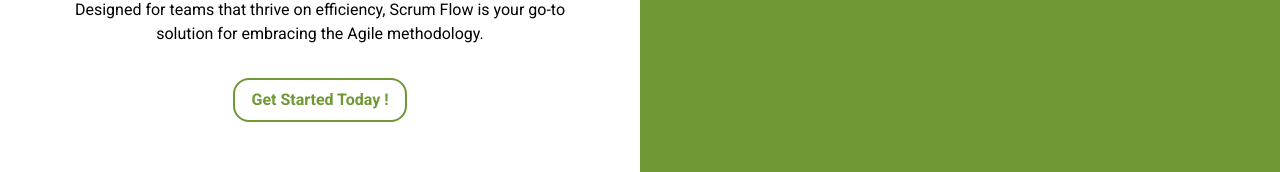
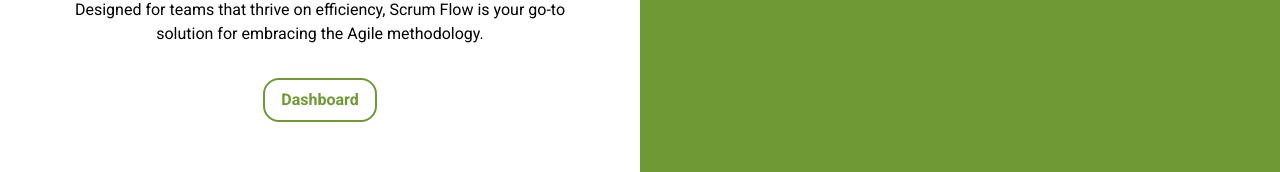
Before and after one commit to FevenSeyfu/scrumflow, a React (Vite) app in the folder frontend/: page / in a window 1280 px wide. Shown: the part 444-616 px from the top of the page. Built offline with nearby package versions, Linux system fonts and the light colour scheme; sample sign-in values are in the browser's storage.

Commit message:
Add link to dashboard on homepage

```diff
--- a/frontend/src/pages/Home.jsx
+++ b/frontend/src/pages/Home.jsx
@@ -1,25 +1,43 @@
-import React from 'react'
-import Header from '../components/common/Header.jsx'
+import React from "react";
+import Header from "../components/common/Header.jsx";
+import { useSelector } from "react-redux";
 import { Link, useNavigate } from "react-router-dom";
 const Home = () => {
+  const { user, isLoading, isError, isSuccess, message } = useSelector(
+    (state) => state.auth
+  );
   return (
-    <div className='flex flex-col h-screen'>
+    <div className="flex flex-col h-screen">
       <Header />
-      <div className='flex-1 flex flex-row '>
-         <div className='w-3/6 flex flex-col items-center justify-center px-8'>
-          <h2 className='text-4xl font-bold mb-2'>Welcome to Scrum Flow</h2>
-          <h3 className='text-2xl font-bold mb-2 text-olive-green'>Your Agile Project Companion</h3>
-          <p className='mx-4 my-8 text-center'>
-          Unlock the power of unparalleled project management with Scrum Flow. Designed for teams that thrive on efficiency, Scrum Flow is your go-to solution for embracing the Agile methodology.
+      <div className="flex-1 flex flex-row ">
+        <div className="w-3/6 flex flex-col items-center justify-center px-8">
+          <h2 className="text-4xl font-bold mb-2">Welcome to Scrum Flow</h2>
+          <h3 className="text-2xl font-bold mb-2 text-olive-green">
+            Your Agile Project Companion
+          </h3>
+          <p className="mx-4 my-8 text-center">
+            Unlock the power of unparalleled project management with Scrum Flow.
+            Designed for teams that thrive on efficiency, Scrum Flow is your
+            go-to solution for embracing the Agile methodology.
           </p>
-          <Link to="/users/">
-            <button className='border-2 border-olive-green text-olive-green rounded-2xl hover:bg-olive-green hover:text-light-gray font-bold p-2 px-4'>Get Started Today !</button>
-          </Link>
-         </div>
-         <div className='w-3/6 bg-olive-green'></div>
+          {user ? (
+            <Link to="/dashboard">
+              <button className="border-2 border-olive-green text-olive-green rounded-2xl hover:bg-olive-green hover:text-light-gray font-bold p-2 px-4">
+                Dashboard
+              </button>
+            </Link>
+          ) : (
+            <Link to="/users/">
+              <button className="border-2 border-olive-green text-olive-green rounded-2xl hover:bg-olive-green hover:text-light-gray font-bold p-2 px-4">
+                Get Started Today !
+              </button>
+            </Link>
+          )}
+        </div>
+        <div className="w-3/6 bg-olive-green"></div>
       </div>
     </div>
-  )
-}
+  );
+};
 
-export default Home
+export default Home;
```
